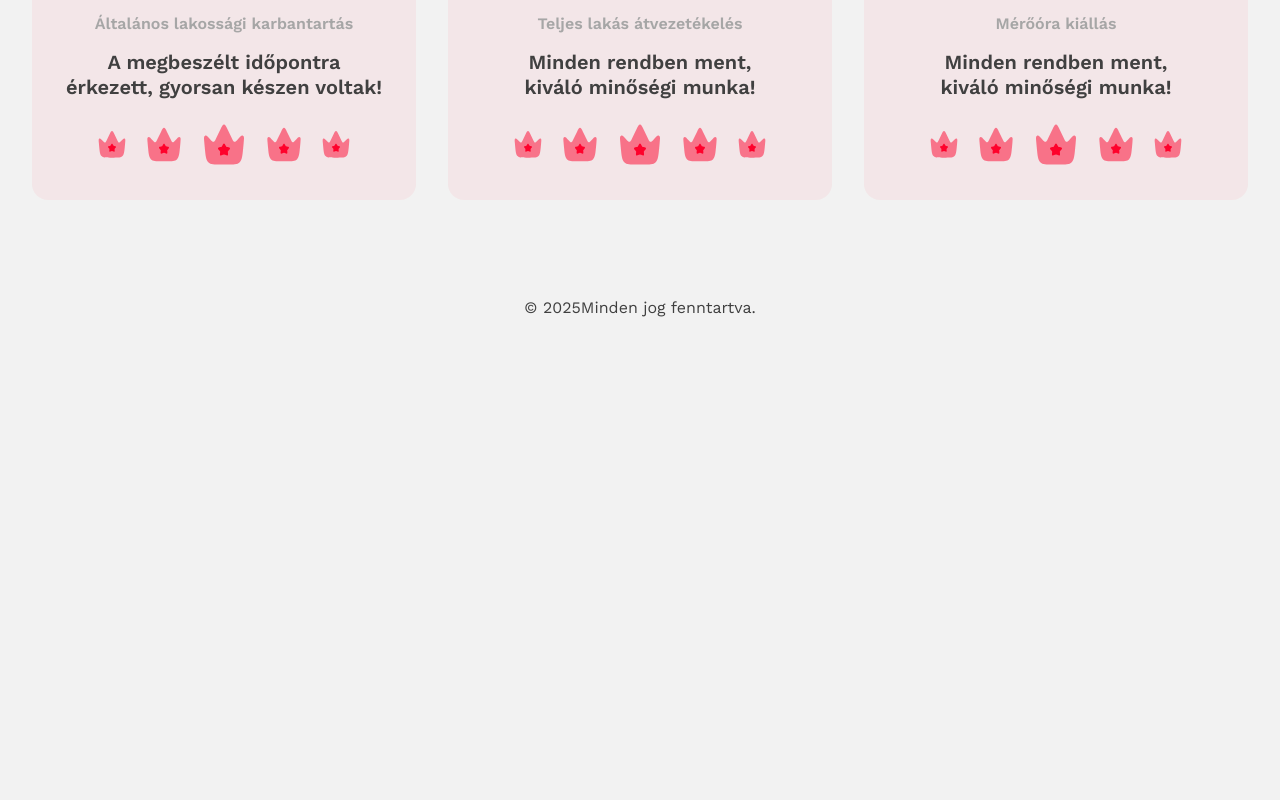
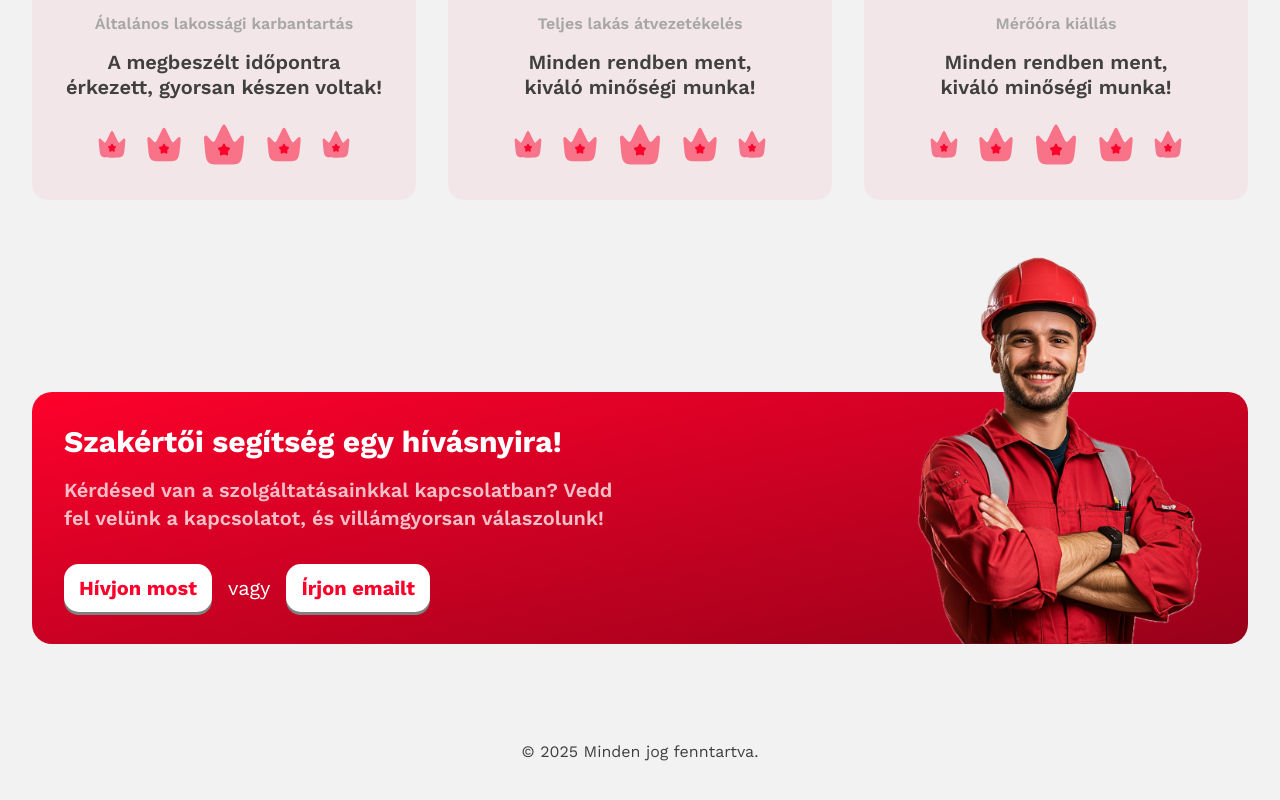
Before and after one commit to danielrakaczki/villved, a Next.js app: page / in a window 1280 px wide. Shown: the part 4983-5783 px from the top of the page. Before the commit the page ends 5367 px from the top, so only its background shows below. Built offline with nearby package versions, Linux system fonts and the light colour scheme.

Commit message:
feat: contact 3 section

```diff
--- a/app/page.tsx
+++ b/app/page.tsx
@@ -107,9 +107,18 @@ export default function Home() {
         <AboutUsSection />
 
         <ReviewsSection />
+
+        <ContactSection
+          id="contact-3"
+          title="Szakértői segítség egy hívásnyira!"
+          description="Kérdésed van a szolgáltatásainkkal kapcsolatban? Vedd fel velünk a kapcsolatot, és villámgyorsan válaszolunk!"
+          image={
+            <Image fill src={ContactImage} alt="Csépke László" objectFit="contain" objectPosition="center bottom" placeholder="blur" />
+          }
+        />
       </main>
       <footer className="mt-auto flex flex-wrap items-center justify-center gap-6 py-16">
-        &copy; {new Date().getFullYear()}Minden jog fenntartva.
+        &copy; {new Date().getFullYear()} Minden jog fenntartva.
       </footer>
     </div>
   );
```
